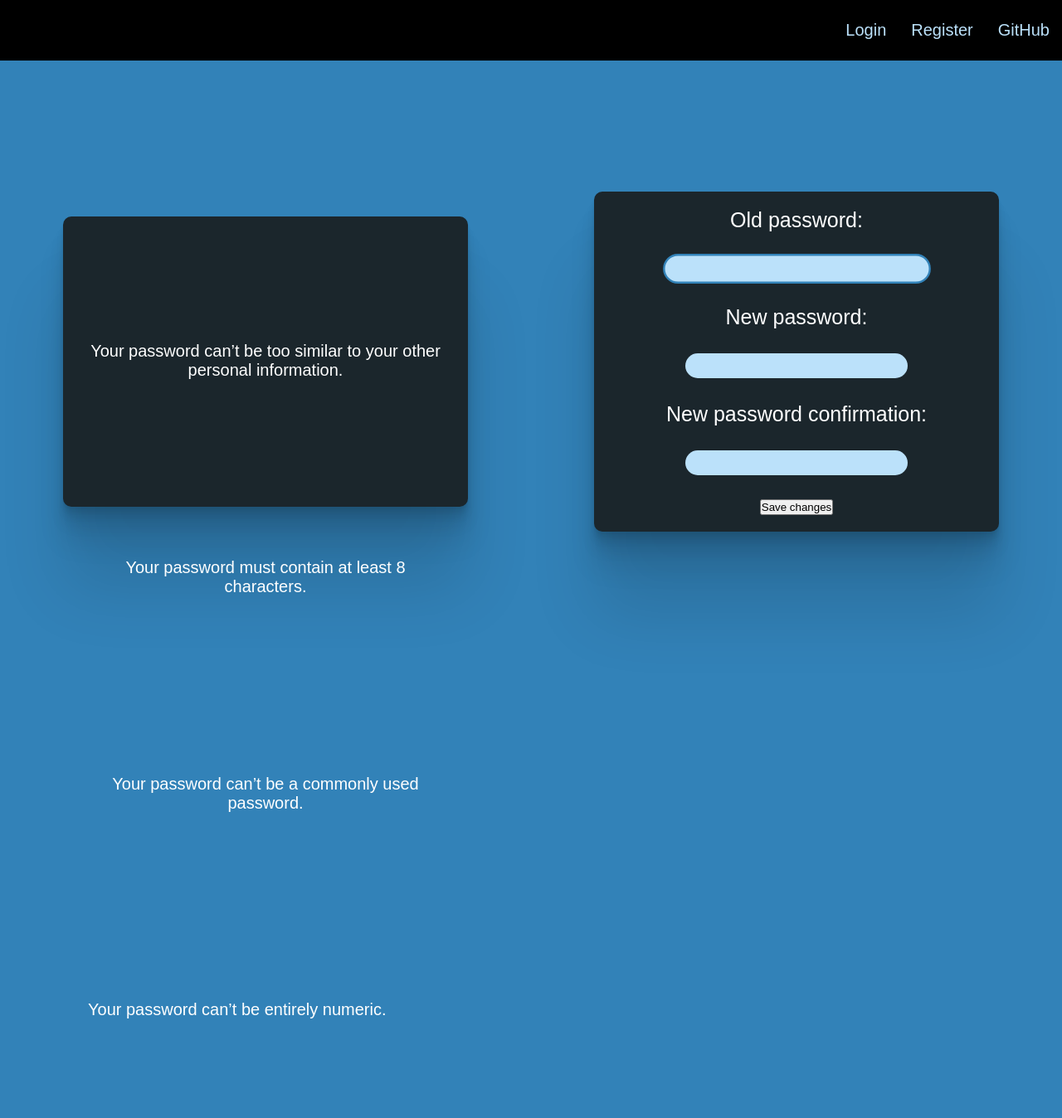
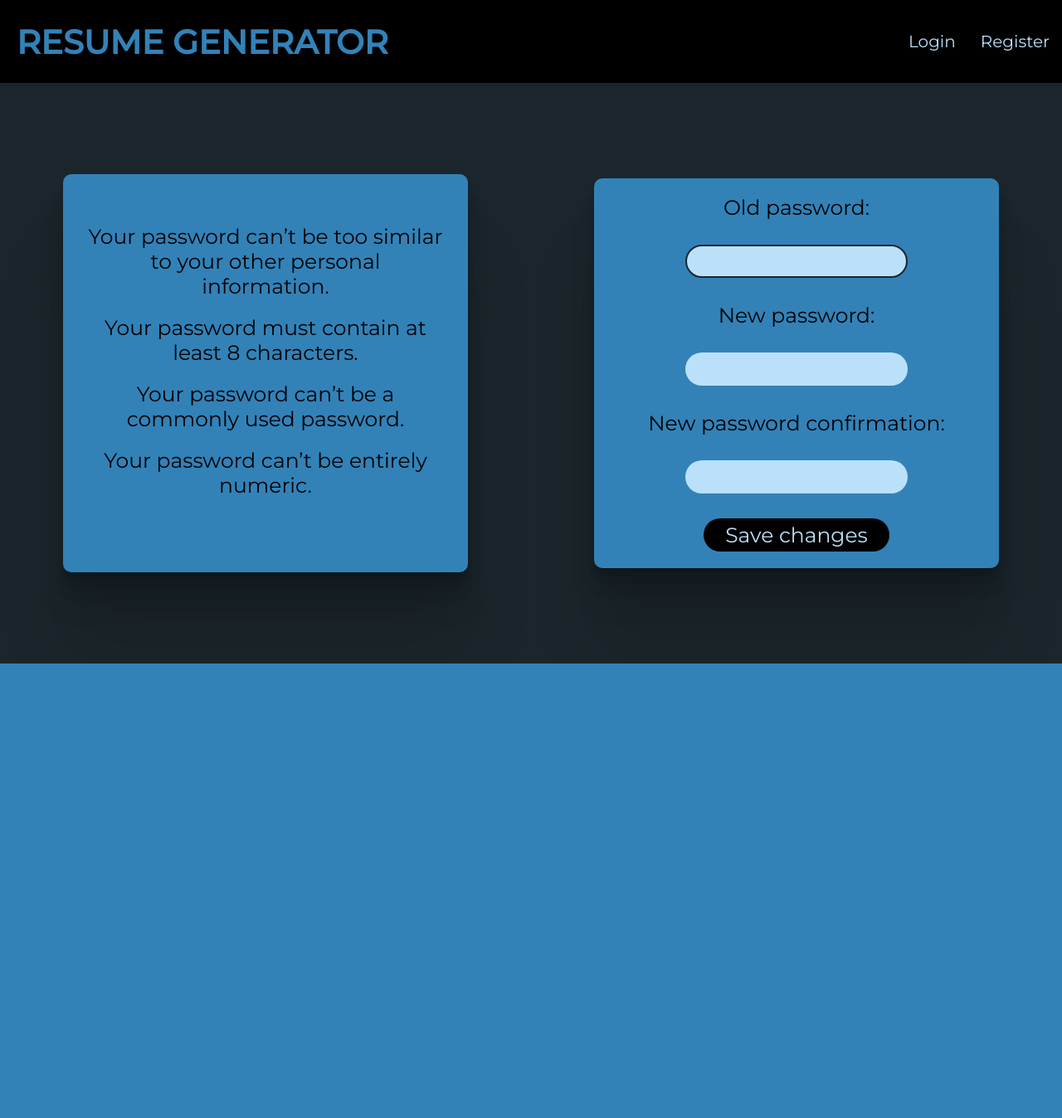
Before and after one commit to dheerajdlalwani/ResumeGenerator, a Django app: page /accounts/password_reset in a window 1280 px wide. Shown: the whole page at 83% size. After the commit the page ends 800 px from the top, so only its background shows below. Run offline with Django 3.2, Linux system fonts and the light colour scheme.

Commit message:
make UI better

```diff
--- a/resumeGenerator/accounts/templates/accounts/login.html
+++ b/resumeGenerator/accounts/templates/accounts/login.html
@@ -15,9 +15,9 @@
     <div class="container">
         <form action="login" method="POST">
             {% csrf_token %}
-            <label for="username">Username: </label><br>
+            <label for="username">Username </label><br>
             <input type="text" id="username" name="username"> <br><br>
-            <label for="password">Password: </label><br>
+            <label for="password">Password </label><br>
             <input type="password" id="password" name="password"> <br><br><br>
             <input type="submit" value="Login!"><br><br>
         </form>
--- a/resumeGenerator/accounts/templates/accounts/password_reset.html
+++ b/resumeGenerator/accounts/templates/accounts/password_reset.html
@@ -1,18 +1,29 @@
 {% load static %}
 
 <html lang="en">
+
 <head>
     <meta charset="UTF-8">
+    <meta name="viewport"
+        content="width=device-width, user-scalable=no, initial-scale=1.0, maximum-scale=1.0, minimum-scale=1.0">
+    <meta http-equiv="X-UA-Compatible" content="ie=edge">
+    <link rel="stylesheet" href="https://fonts.googleapis.com/css2?family=Montserrat:wght@400;500&display=swap">
+    <link rel="stylesheet" href="https://cdnjs.cloudflare.com/ajax/libs/font-awesome/4.7.0/css/font-awesome.min.css">
     <link rel="stylesheet" href="{% static '/css/password_reset.css' %}">
-    <title>Title</title>
+
+    <title>Password Reset</title>
 
 </head>
+
 <body>
     {% include 'resume/navbar.html' %}
-    <div class="help">
+    <div class="container">
+        <div class="help" tabindex="0">
+
             {% for field in form %}
             {{ field.help_text | safe }} <br>
             {% endfor %}
+
         </div>
         <div class="password_change_form">
             <form method="post">
@@ -27,13 +38,14 @@
                     {{ field }}
                 </div>
                 <br>
-
                 {% if field.errors %}
                 {{ field.errors }}
                 {% endif %}
                 {% endfor %}
                 <button type="submit">Save changes</button>
+            </form>
         </div>
-</form>
+    </div>
 </body>
+
 </html>
--- a/resumeGenerator/resume/templates/resume/navbar.html
+++ b/resumeGenerator/resume/templates/resume/navbar.html
@@ -1,26 +1,28 @@
 {% load static %}
 
-<div class="head">
-    <ul>
+<style>
+    /***/
+    /*{*/
+    /*    outline: solid red 2px;*/
+    /*}*/
 
-        {% if user.is_authenticated %}
-        <li>Hello, {{user.first_name}}</li>
-        <li><a href="{% url 'logout' %}">Logout</a></li>
-        <li><a href="{% url 'user_details' %}">Fill Data</a></li>
-        <li><a href="{% url 'preview_data' %}">View Data</a></li>
-        <li><a href="{% url 'password_reset' %}">Change Password</a></li>
-        {% else %}
-        <li><a href="{% url 'login' %}">Login</a></li>
-        <li><a href="{% url 'signup' %}">Register</a></li>
-        {% endif %}
-        <li><a href="https://github.com/dheerajdlalwani/ResumeGenerator">GitHub</a></li>
-    </ul>
-</div>
 
-<style>
+    #logo {
+        justify-self: left;
+        align-self: center;
+        font-size: 40px;
+        font-weight: 700;
+        color: #3282b8;
+        float: left;
+        grid-row: 1/2;
+        margin-left: 20px;
+        cursor: pointer;
+        text-decoration: none;
+        font-family: "Montserrat", sans-serif;
+    }
+
     .head {
         grid-row: 1/2;
-        /* grid-column: 1/3; */
         width: 100%;
         height: 100%;
         display: grid;
@@ -30,7 +32,9 @@
         color: #bbe1fa;
         font-size: 20px;
         position: static;
+        grid-template-rows: 1fr;
     }
+
 
     .head>ul {
         list-style-type: none;
@@ -38,37 +42,57 @@
         text-align: center;
         justify-items: center;
         /* overflow: hidden; */
-        list-style-type: none;
         margin: 0;
         padding: 0;
         overflow: hidden;
         float: right;
         height: 100%;
+        grid-row: 1/2;
     }
 
-    li {
+
+
+    .head>ul>li {
         float: left;
         height: 100%;
         display: grid;
         align-items: center;
         justify-items: center;
-        padding: 0px 15px;
+        padding: 0 15px;
     }
 
-    li a {
+    .head>ul>li a {
         display: block;
         color: unset;
         text-align: center;
         text-decoration: none;
     }
 
-    li:hover {
+    .head>ul>li:hover {
         background-color: #3282b8;
         color: black;
         cursor: pointer;
     }
 
-    li {
+    .head>ul>li {
         float: left;
     }
 </style>
+
+<div class="head">
+    <a id="logo" href="{% url 'home' %}">RESUME GENERATOR</a>
+    <ul>
+        {% if user.is_authenticated %}
+        <li>Hello, {{user.first_name}}</li>
+        <li><a href="{% url 'user_details' %}">Fill Data</a></li>
+        <li><a href="{% url 'preview_data' %}">View Data</a></li>
+        <li><a href="{% url 'password_reset' %}">Change Password</a></li>
+        <li><a href="{% url 'logout' %}">Logout</a></li>
+        {% else %}
+        <li><a href="{% url 'login' %}">Login</a></li>
+        <li><a href="{% url 'signup' %}">Register</a></li>
+    </ul>
+    {% endif %}
+
+
+</div>
--- a/resumeGenerator/static/css/password_reset.css
+++ b/resumeGenerator/static/css/password_reset.css
@@ -7,28 +7,39 @@
 
 body
 {
-	background-color:  #3282b8;
+	background-color:  #1b262c;
 	font-family: "Montserrat", sans-serif;
     display: grid;
     justify-items: center;
     align-items: center;
-    text-align: center;
-	grid-template-columns: 1fr 1fr;
-	grid-template-rows: 1fr 10fr;
-    min-height: 100vh;
+	text-align: center;
+	min-height: 100vh;
+	grid-template-rows: 1fr 7fr;
+
 }
+
+
+.container
+{
+
+	grid-row: 2/3;
+    display: grid;
+	grid-template-columns: 1fr 1fr ;
+	justify-items: center;
+	align-items: center;
+}
+
 
 .help
 {
     grid-column: 1/2;
-	grid-row: 2/3;
 	padding: 20px;
 	display: grid;
 	width: 70%;
-	background-color:  #1b262c;
-	color: white;
+	background-color:  #3282b8;
+	color: #000000;
 	border-radius: 10px;
-	font-size: 20px;
+	font-size: 25px;
 	box-shadow:
 	0 2.8px 2.2px rgba(0, 0, 0, 0.034),
 	0 6.7px 5.3px rgba(0, 0, 0, 0.048),
@@ -38,21 +49,36 @@ body
 	0 100px 80px rgba(0, 0, 0, 0.12);
 }
 
+
+.help > ul
+{
+	list-style-type: none;
+}
+
+
 .help > ul > li
 {
     padding: 10px;
 }
 
 
+.help > ul > li:focus
+{
+	border: solid #000000 2px;
+	background: #bbe1fa;
+	color: black;
+}
+
+
+
 .password_change_form
 {
 	grid-column: 2/3;
-	grid-row: 2/3;
 	padding: 20px;
 	display: grid;
 	width: 70%;
-	background-color:  #1b262c;
-	color: white;
+	background-color:  #3282b8;
+	color: #000000;
 	border-radius: 10px;
 	font-size: 25px;
 	box-shadow:
@@ -67,7 +93,7 @@ body
 input[type="text"]
 {
 	width: 60%;
-	height: 30px;
+	height: 40px;
 	box-sizing: border-box;
 	border-radius: 50px;
 	outline: none;
@@ -77,16 +103,11 @@ input[type="text"]
 	text-align: center;
 }
 
-input[type="text"]:focus
-{
-	transform: scale(1.2);
-	border: solid #3282b8 2px;
-}
 
-input[type="password"]
+input[type="email"]
 {
 	width: 60%;
-	height: 30px;
+	height: 40px;
 	box-sizing: border-box;
 	border-radius: 50px;
 	outline: none;
@@ -96,13 +117,23 @@ input[type="password"]
 	text-align: center;
 }
 
-input[type="password"]:focus
+
+
+input[type="password"]
 {
-	transform: scale(1.2);
-	border: solid #3282b8 2px;
+	width: 60%;
+	height: 40px;
+	box-sizing: border-box;
+	border-radius: 50px;
+	outline: none;
+	border: none;
+	transition: 0.5s;
+	background-color: #bbe1fa;
+	text-align: center;
 }
 
-input[type="submit"]
+
+button
 {
 	width: 50%;
 	height: 40px;
@@ -111,20 +142,37 @@ input[type="submit"]
 	outline: none;
 	border: none;
 	transition: 0.5s;
-	background-color: #3282b8;
-	color: white;
+	background: black;
+	color: #bbe1fa;
 	font-family: "Montserrat", sans-serif;
 	font-size: 25px;
 }
 
 
-input[type=submit]:hover
+button:hover
 {
 	background: #bbe1fa;
 	color: black;
 }
 
-.head
+input[type="text"]:focus
 {
-	grid-column: 1/3;
+	border: solid #1b262c 2px;
 }
+
+input[type="email"]:focus
+{
+	border: solid #1b262c 2px;
+}
+
+input[type="password"]:focus
+{
+	border: solid #1b262c 2px;
+}
+
+button:focus
+{
+	border: solid #000000 2px;
+	background: #bbe1fa;
+	color: black;
+}
```
Also changed, not shown: resumeGenerator/resume/templates/resume/userdetails.html (+24 -14 lines), resumeGenerator/static/css/base.css (+8 -5 lines), resumeGenerator/static/css/login.css (+17 -12 lines), resumeGenerator/static/css/register.css (+33 -10 lines), resumeGenerator/static/css/userdetails.css (+42 -8 lines). Lines whose indentation alone changed are shown as unchanged.
